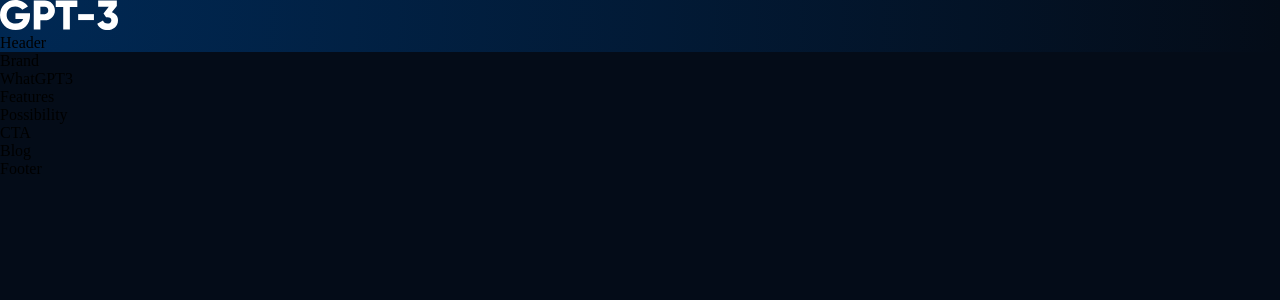
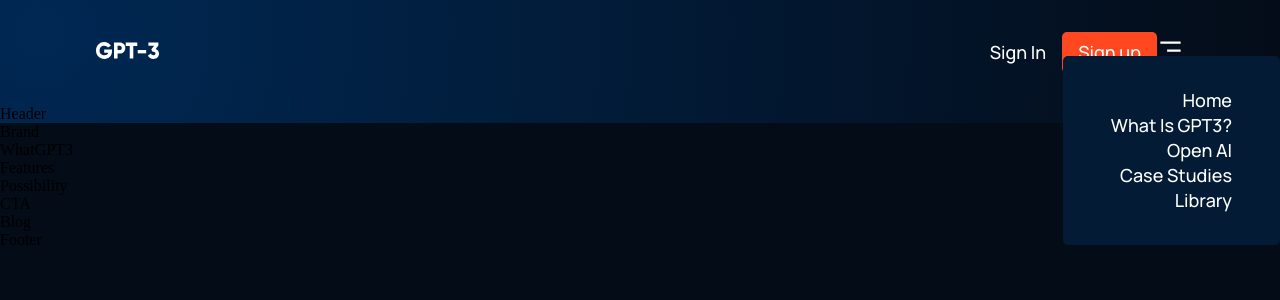
Before and after one commit to Caadias/GPT3, a React (Create React App) app: page / in a window 1280 px wide. Shown: the top 300 px of the page. Built offline with nearby package versions, Linux system fonts and the light colour scheme.

Commit message:
Navbar build for mobile-tablet

```diff
--- a/src/components/navbar/Navbar.jsx
+++ b/src/components/navbar/Navbar.jsx
@@ -1,17 +1,52 @@
-import React from 'react'
-import { RiMenu3Line, RiCloseLin } from 'react-icons/ri';
+import React, {useState} from 'react'
+import { RiMenu3Line, RiCloseLine } from 'react-icons/ri';
 import logo from '../../assets/logo.svg';
 import './navbar.css';
+
+const Menu = () => (
+  <>
+  <p><a href="#home">Home</a></p>
+  <p><a href="#wgpt3">What is GPT3?</a></p>
+  <p><a href="#possibility">Open AI</a></p>
+  <p><a href="#features">Case Studies</a></p>
+  <p><a href="#blog">Library</a></p>
+  </>
+)
 
 //BEM -> block element modifier
 
 const Navbar = () => {
+  const [toggleMenu, setToggleMenu] = useState(false);
   return (
     <div className="gpt3__navbar">
       <div className="gpt3__navbar-links">
         <div className="gpt3__navbar-links_logo">
           <img src={logo} alt="log" />
         </div>
+        <div className="gpt3__navbar-links_container">
+          <Menu />
+        </div>
+      </div>
+      <div className="gpt3__navbar-sign">
+        <p>Sign in</p>
+        <button type="button">Sign up</button>
+      </div>
+      <div className="gpt3__navbar-menu">
+        {toggleMenu
+          ? <RiCloseLine color="#fff" size={27} onClick={() => setToggleMenu(false)} />
+          : <RiMenu3Line color="#fff" size={27} onClick={() => setToggleMenu(true)} />
+        }
+        {toggleMenu && (
+          <div className="gpt3__navbar-menu_container scale-up-center">
+            <div className="gpt3__navbar-menu_container-links">
+              <Menu />
+              <div className="gpt3__navbar-menu_container-link-sign">
+                <p>Sign in</p>
+                <button type="button">Sign up</button>
+              </div>
+            </div>
+          </div>
+        )}
       </div>
     </div>
   )
--- a/src/components/navbar/navbar.css
+++ b/src/components/navbar/navbar.css
@@ -0,0 +1,134 @@
+.gpt3__navbar {
+    display: flex;
+    justify-content: space-between;
+    align-items: center;
+
+    padding: 2rem 6rem;
+}
+
+.gpt3__navbar-links {
+    flex: 1;
+    display: flex;
+    justify-content: flex-start;
+    align-items: center;
+}
+
+.gpt3__navbar-links_logo {
+    margin-right: 2rem;
+}
+
+.gpt3__navbar-links_logo img {
+    width: 62.56px;
+    height: 16.02px;
+}
+
+.gpt3__navbar-links_container {
+    display: flex;
+    flex-direction: row;
+}
+
+.gpt3__navbar-sign {
+    display: flex;
+    justify-content: flex-end;
+    align-items: center;
+}
+
+.gpt3__navbar-links_container p,
+.gpt3__navbar-sign p,
+.gpt3__navbar-menu_container p {
+    color: #fff;
+    font-family: var(--font-family);
+    font-weight: 500;
+    font-size: 18px;
+    line-height: 25px;
+    text-transform: capitalize;
+
+    margin: 0 1rem;
+    cursor: pointer;
+}
+
+.gpt3__navbar-sign button,
+.gpt3__navbar-menu_container button {
+    padding: 0.5rem 1rem;
+    color: #fff;
+    background: #ff4820;
+    font-family: var(--font-family);
+    font-weight: 500;
+    font-size: 18px;
+    line-height: 25px;
+    border-radius: 5px;
+    border: 0;
+    outline: 0;
+    cursor: pointer;
+}
+
+.gpt3_navbar-menu {
+    margin-left: 1rem;
+
+    display: none;
+    position: relative;
+}
+
+.gpt3_navbar-menu svg {
+    cursor: pointer;
+}
+
+.gpt3__navbar-links_container {
+    display: flex;
+    justify-content: flex-end;
+    align-items: flex-end;
+    flex-direction: column;
+
+    text-align: end;
+    background: var(--color-footer);
+    padding: 2rem;
+    position: absolute;
+    top: 40px;
+    right: 0;
+    margin-top: 1rem;
+    min-width: 210px;
+    border-radius: 5px;
+    box-shadow: 0 0 5 rgba(0,0,0,0.2);
+}
+
+.gpt3__navbar-menu_container p {
+    margin: 1rem 0;
+}
+
+.gpt3__navbar-menu_container-links-sign {
+    display: none;
+}
+
+@media screen and (max-width: 1050px) {
+    .gpt3__navbar-links_container {
+        display: none;
+    }
+
+    .gpt3_navbar-menu {
+        display: flex;
+    }
+}
+
+@media screen and (max-width: 700px) {
+    .gpt3__navbar {
+        padding: 2rem 4rem;
+    }
+}
+
+@media screen and (max-width: 550px) {
+    .gpt3__navbar {
+        padding: 2rem;
+    }
+
+    .gpt3__navbar-sign {
+        display: none;
+    }
+
+    .gpt3__navbar-menu_container {
+        top: 20px;
+    }
+
+    .gpt3__navbar-menu_container-links-sign {
+        display: block;
+    }
+}
```
